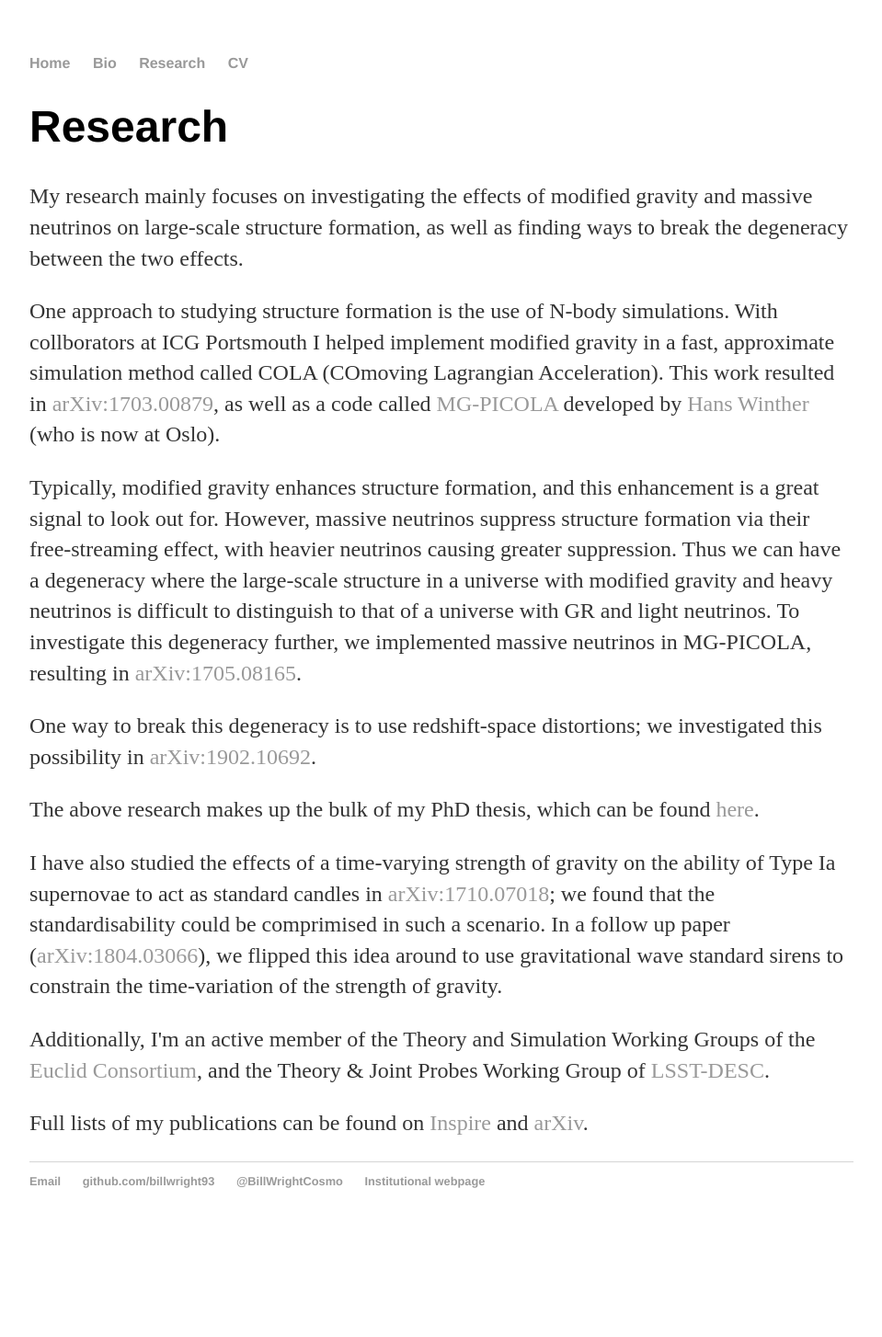
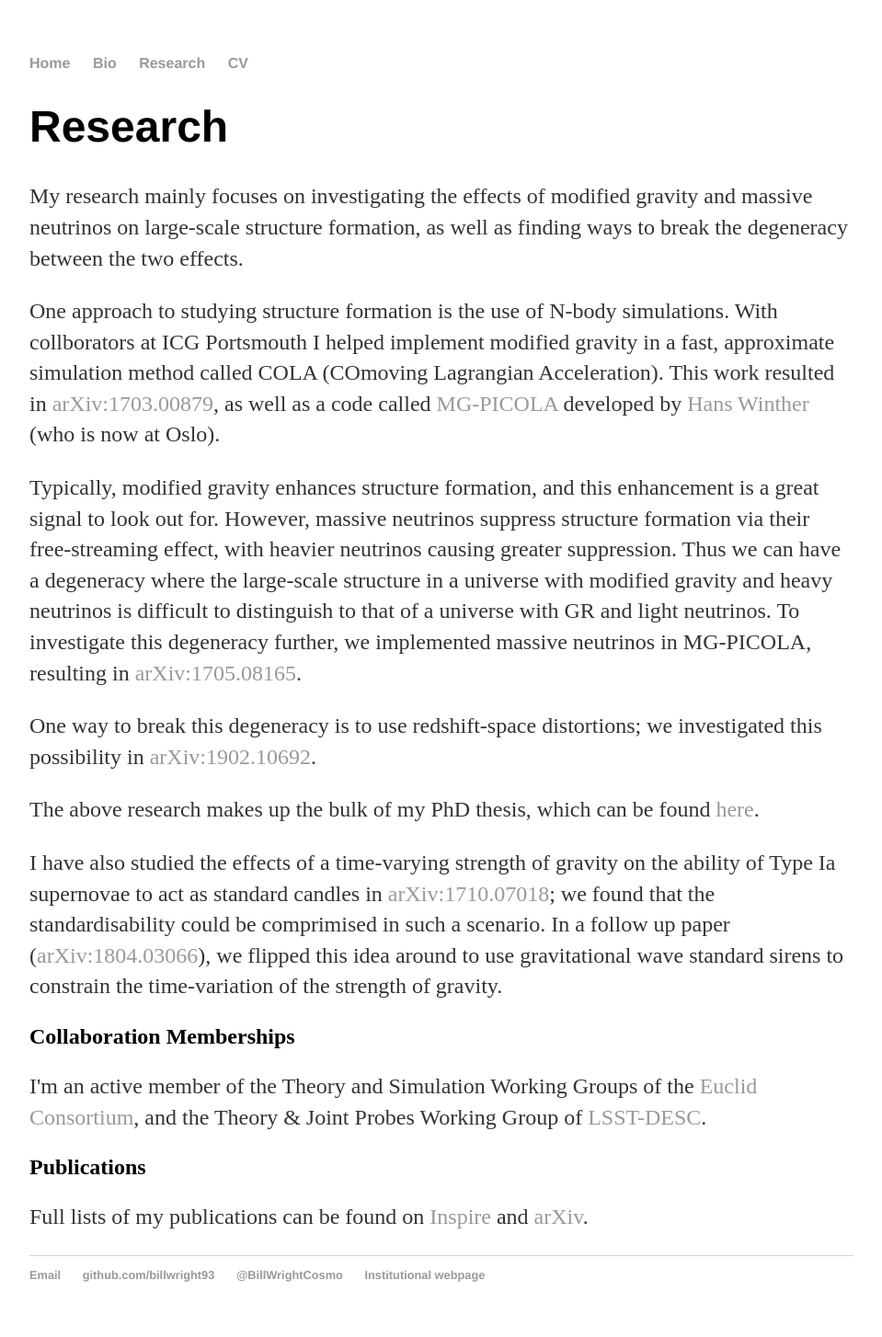
Before and after one commit to billwright93/billwright.github.io, a Jekyll site: the page built from research/index.html, in a window 1280 px wide. Shown: the whole page at 92% size, without its empty margins (160-1119 px from the left). Built offline with Jekyll 4.4.1, drawn with Linux system fonts in a browser that asks for light colours; before the commit the page ends 1352 px from its top, so only the background shows below that.

Commit message:
Adding research subheadings

```diff
--- a/research/index.html
+++ b/research/index.html
@@ -10,6 +10,8 @@ title: Bill Wright's Research Interests
 	<p>One way to break this degeneracy is to use redshift-space distortions; we investigated this possibility in <a href="https://arxiv.org/abs/1902.10692">arXiv:1902.10692</a>.</p>
 	<p>The above research makes up the bulk of my PhD thesis, which can be found <a href="https://researchportal.port.ac.uk/portal/en/theses/modelling-nonlinear-structure-formation-with-modified-gravity-and-massive-neutrinos(64d5bbe6-68de-4a71-a82d-934c6a344670).html">here</a>.</p>
 	<p>I have also studied the effects of a time-varying strength of gravity on the ability of Type Ia supernovae to act as standard candles in <a href="https://arxiv.org/abs/1710.07018">arXiv:1710.07018</a>; we found that the standardisability could be comprimised in such a scenario. In a follow up paper (<a href="https://arxiv.org/abs/1804.03066">arXiv:1804.03066</a>), we flipped this idea around to use gravitational wave standard sirens to constrain the time-variation of the strength of gravity.</p>
-	<p>Additionally, I'm an active member of the Theory and Simulation Working Groups of the <a href="https://www.euclid-ec.org/">Euclid Consortium</a>, and the Theory & Joint Probes Working Group of <a href="https://lsstdesc.org/">LSST-DESC</a>.</p>
+	<h2>Collaboration Memberships</h2>
+	<p>I'm an active member of the Theory and Simulation Working Groups of the <a href="https://www.euclid-ec.org/">Euclid Consortium</a>, and the Theory & Joint Probes Working Group of <a href="https://lsstdesc.org/">LSST-DESC</a>.</p>
+	<h2>Publications</h2>
 	<p>Full lists of my publications can be found on <a href="http://inspirehep.net/author/profile/B.S.Wright.1">Inspire</a> and <a href="https://arxiv.org/search/?searchtype=author&query=Wright%2C+B+S">arXiv</a>.</p>
 </div><!-- /.blurb -->
```
